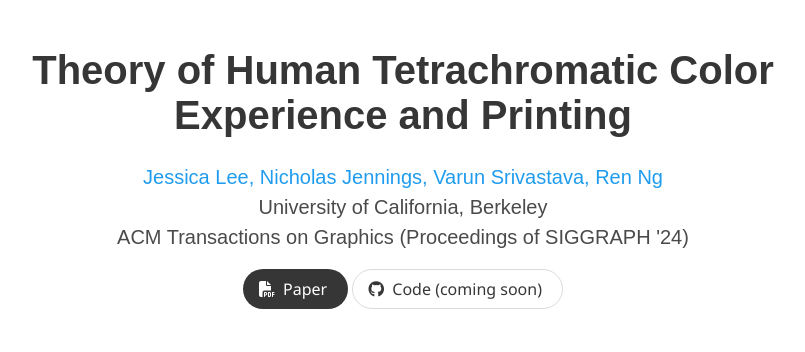
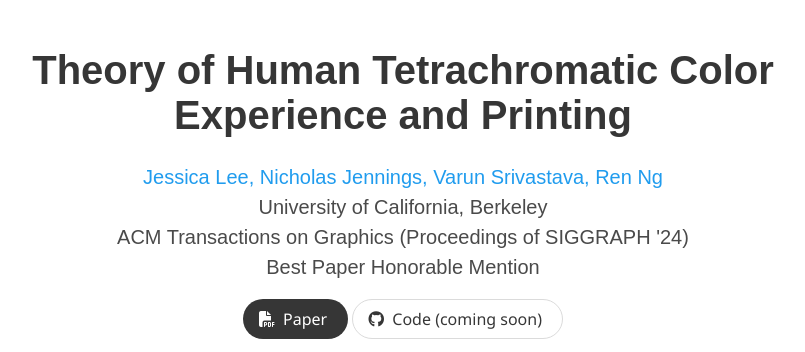
Before and after one commit to imjal/theory-of-tetrachromacy, a plain HTML site: page index.html in a window 1280 px wide. Shown: the top 352 px of the page, without its empty margins (237-1042 px from the left). Drawn offline with nearby package versions, Linux system fonts and the light colour scheme; some icons are missing; a web font is replaced by a local one.

Commit message:
update with best paper honorable mention

```diff
--- a/index.html
+++ b/index.html
@@ -75,7 +75,9 @@
                   </div>
 
                   <div class="is-size-5 publication-authors">
-                    <span class="author-block">University of California, Berkeley<br>ACM Transactions on Graphics (Proceedings of SIGGRAPH '24)
+                    <span class="author-block">University of California, Berkeley<br>
+                      ACM Transactions on Graphics (Proceedings of SIGGRAPH '24)<br>
+                      Best Paper Honorable Mention
                     </span>
                     <!-- <span class="eql-cntrb"><small><br><sup>*</sup>Indicates Equal Contribution</small></span> -->
                   </div>
```
